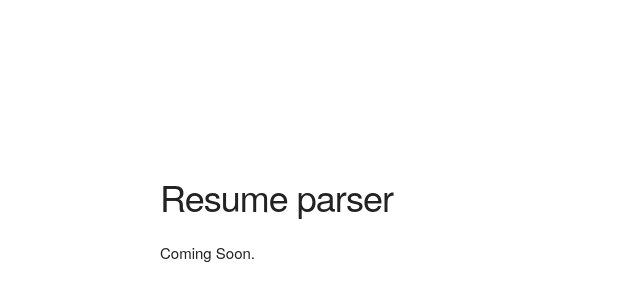
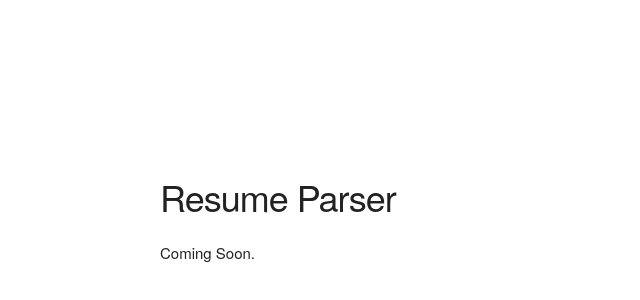
Before and after one commit to galacto/resumeparser.in, a plain HTML site: page index.html in a window 1280 px wide. Shown: the part 66-366 px from the top of the page, 0-640 px from the left. Drawn offline with Linux system fonts and the light colour scheme.

Commit message:
Update index.html
changed p to P in parser

```diff
--- a/index.html
+++ b/index.html
@@ -18,7 +18,7 @@
   <div class="container">
     <div class="row">
       <div class="one-half column" style="margin-top: 25%">
-        <h3>Resume parser</h3>
+        <h3>Resume Parser</h3>
         <p>Coming Soon.</p>
       </div>
     </div>
```
